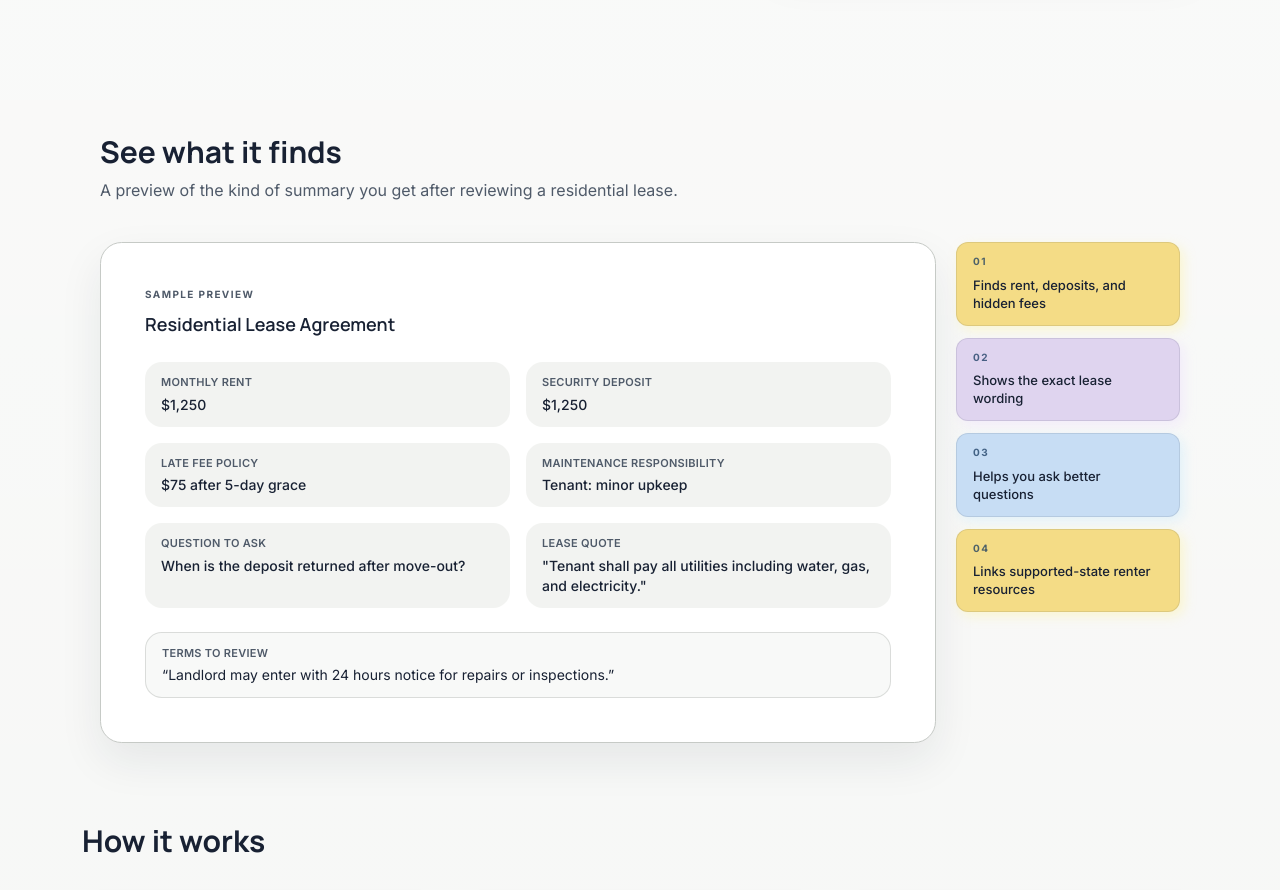
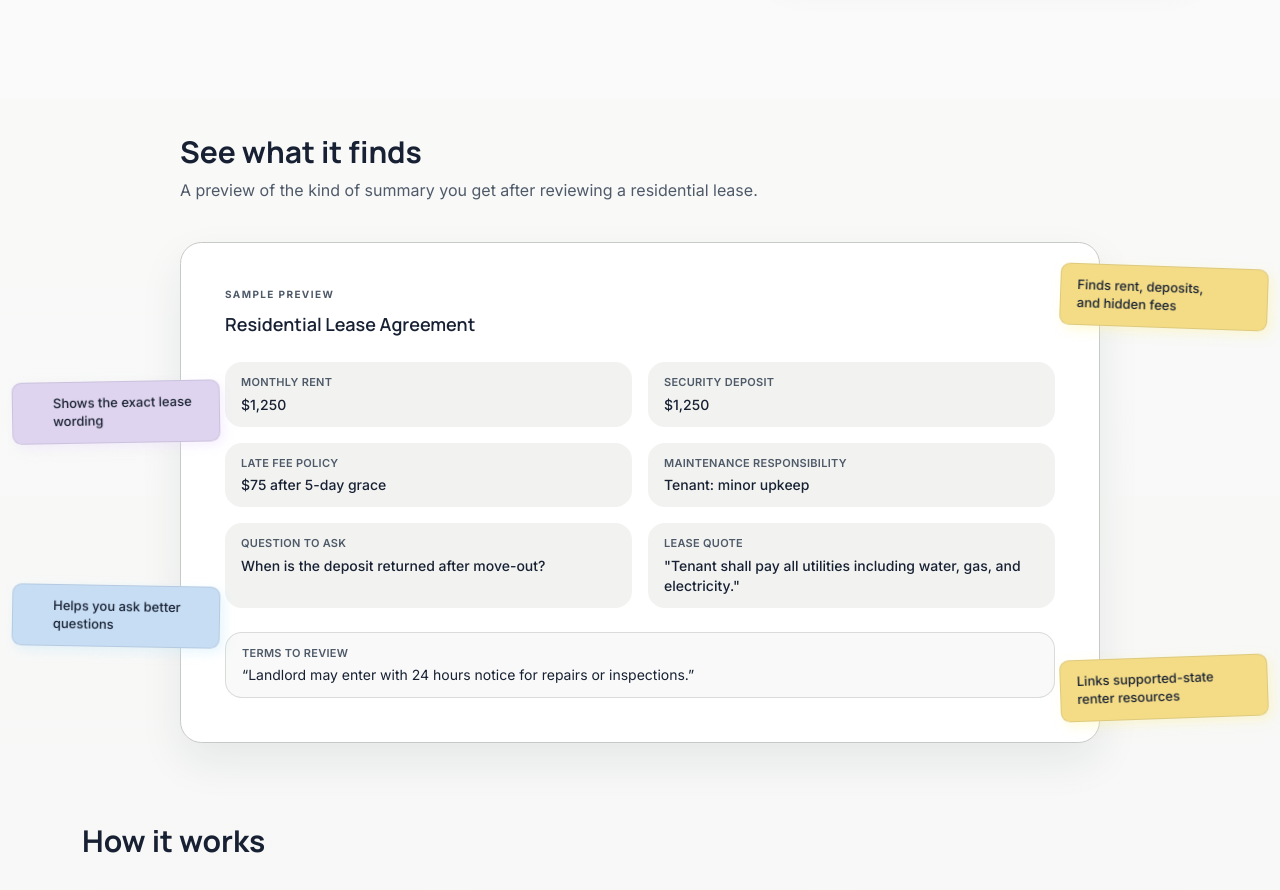
Before and after one commit to ChimdumebiNebolisa/BeforeYouSign, a Next.js app: page / in a window 1280 px wide. Shown: the part 940-1830 px from the top of the page. Built offline with nearby package versions, Linux system fonts and the light colour scheme.

Commit message:
Restore attached preview tabs without overlap

```diff
--- a/src/components/beforeyousign/landing-preview-section.tsx
+++ b/src/components/beforeyousign/landing-preview-section.tsx
@@ -17,7 +17,7 @@ const PREVIEW_ITEMS = [
 export function LandingPreviewSection() {
   return (
     <section className="bys-section-gap">
-      <div className="mx-auto max-w-[1080px]">
+      <div className="mx-auto max-w-[920px]">
         <div className="mb-10 text-center lg:text-left">
           <h2 className="font-[family-name:var(--font-headline)] text-2xl font-bold text-foreground sm:text-3xl">
             See what it finds
@@ -27,7 +27,7 @@ export function LandingPreviewSection() {
           </p>
         </div>
 
-        <div className="grid items-start gap-5 lg:grid-cols-[minmax(0,1fr)_14rem]">
+        <div className="relative">
           <div className="bys-float-shadow rounded-2xl border border-border bg-card p-8 sm:p-10 lg:p-11">
             <p className="text-[10px] font-bold uppercase tracking-[0.14em] text-muted-foreground">Sample preview</p>
             <h3 className="mt-2 font-[family-name:var(--font-headline)] text-lg font-semibold text-foreground">
@@ -51,7 +51,20 @@ export function LandingPreviewSection() {
             </div>
           </div>
 
-          <div className="grid gap-3 sm:grid-cols-2 lg:grid-cols-1" aria-label="What the review highlights">
+          <div className="bys-sticky-note-yellow pointer-events-none absolute -right-[10.5rem] top-6 z-10 hidden w-52 rotate-2 rounded-md border border-foreground/10 py-3 pr-10 pl-4 text-[13px] font-medium leading-snug text-foreground xl:block">
+            {STICKY_NOTES[0]}
+          </div>
+          <div className="bys-sticky-note-purple pointer-events-none absolute -left-[10.5rem] top-[34%] z-10 hidden w-52 -translate-y-1/2 -rotate-1 rounded-md border border-foreground/10 py-3 pr-4 pl-10 text-[13px] font-medium leading-snug text-foreground xl:block">
+            {STICKY_NOTES[1]}
+          </div>
+          <div className="bys-sticky-note-blue pointer-events-none absolute -left-[10.5rem] bottom-24 z-10 hidden w-52 rotate-1 rounded-md border border-foreground/10 py-3 pr-4 pl-10 text-[13px] font-medium leading-snug text-foreground xl:block">
+            {STICKY_NOTES[2]}
+          </div>
+          <div className="bys-sticky-note-yellow pointer-events-none absolute -right-[10.5rem] bottom-6 z-10 hidden w-52 -rotate-2 rounded-md border border-foreground/10 py-3 pr-10 pl-4 text-[13px] font-medium leading-snug text-foreground xl:block">
+            {STICKY_NOTES[3]}
+          </div>
+
+          <div className="mt-4 grid gap-3 sm:grid-cols-2 xl:hidden" aria-label="What the review highlights">
             {STICKY_NOTES.map((note, index) => (
               <div
                 key={note}
@@ -64,9 +77,6 @@ export function LandingPreviewSection() {
                       : "bys-sticky-note-yellow",
                 ].join(" ")}
               >
-                <span className="mb-2 block text-[10px] font-bold uppercase tracking-[0.14em] text-primary/75">
-                  {String(index + 1).padStart(2, "0")}
-                </span>
                 {note}
               </div>
             ))}
```
